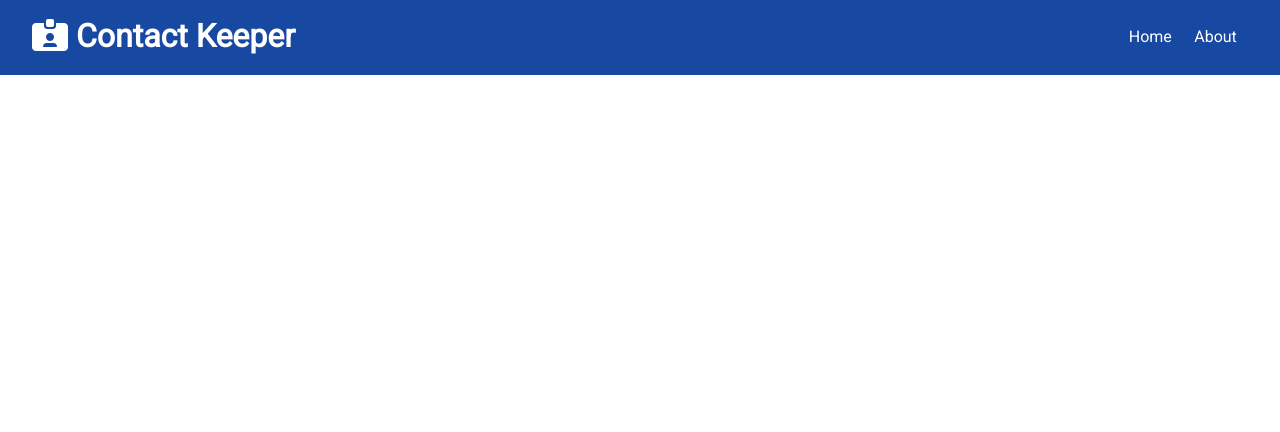
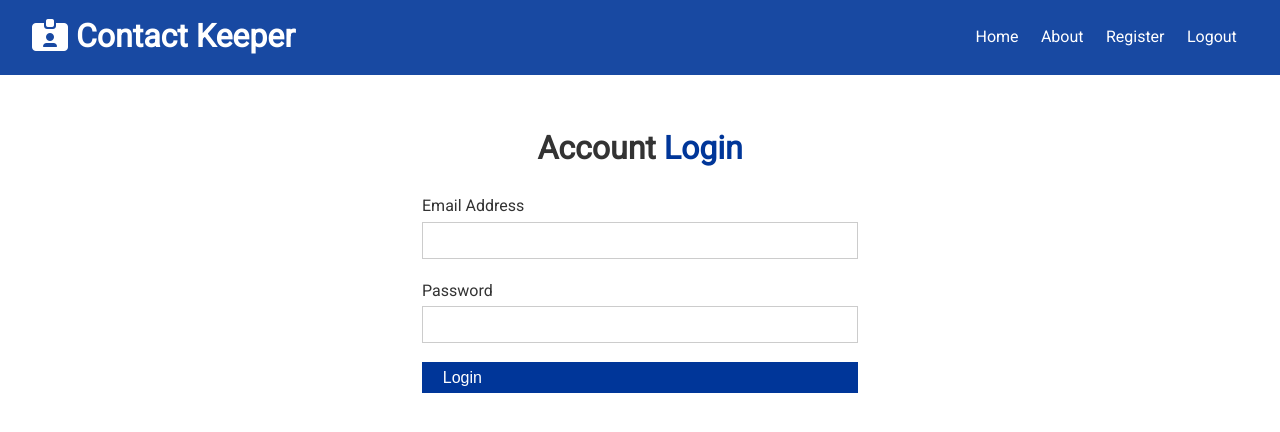
Before and after one commit to jansengsy/contactKeeper, a React (Create React App) app in the folder client/: page /logout in a window 1280 px wide. Shown: the top 432 px of the page. Built offline with nearby package versions, Linux system fonts and the light colour scheme; the HTML template or start-up script is replaced by a standard one.

Commit message:
added Login/register pages, alert item, and alert context

```diff
--- a/client/src/App.js
+++ b/client/src/App.js
@@ -4,9 +4,12 @@
 import { Home } from './components/pages/Home';
 import { About } from './components/pages/About';
 import { Register } from './components/auth/Register';
+import { Login } from './components/auth/Login';
+import { Alerts } from './components/layout/Alerts';
 
 import ContactState from './Context/Contact/ContactState';
 import AuthState from './Context/auth/AuthState';
+import AlertState from './Context/alert/AlertState';
 import './App.css';
 
 const App = () => {
@@ -14,18 +17,22 @@
     // Everything exists inside of the contact state
     <AuthState>
       <ContactState>
+        <AlertState>
           <Router>
             <Fragment className='App'>
               <NavBar />
               <div className='container'>
+                <Alerts />
                 <Switch>
                   <Route exact path='/' component={Home} />
                   <Route exact path='/about' component={About} />
                   <Route exact path='/register' component={Register} />
+                  <Route exact path='/logout' component={Login} />
                 </Switch>
               </div>
             </Fragment>
           </Router>
+        </AlertState>
       </ContactState>
     </AuthState>
   );
--- /dev/null
+++ b/client/src/Context/alert/AlertState.js
@@ -0,0 +1,35 @@
+import React, { useReducer } from 'react';
+import { v4 as uuid } from 'uuid';
+import AlertContext from './alertContext';
+import alertReducer from './alertReducer';
+import { SET_ALERT, REMOVE_ALERT } from '../types';
+
+const AlertState = (props) => {
+  const initialState = [];
+
+  const [state, dispatch] = useReducer(alertReducer, initialState);
+
+  // Set Alert
+  const setAlert = (msg, type, timeout = 5000) => {
+    const id = uuid();
+    dispatch({
+      type: SET_ALERT,
+      payload: { msg, type, id },
+    });
+
+    setTimeout(() => {
+      dispatch({
+        type: REMOVE_ALERT,
+        payload: id,
+      });
+    }, timeout);
+  };
+
+  return (
+    <AlertContext.Provider value={{ alerts: state, setAlert }}>
+      {props.children}
+    </AlertContext.Provider>
+  );
+};
+
+export default AlertState;
--- /dev/null
+++ b/client/src/Context/alert/alertContext.js
@@ -0,0 +1,5 @@
+import { createContext } from 'react';
+
+const alertContext = createContext();
+
+export default alertContext;
--- /dev/null
+++ b/client/src/Context/alert/alertReducer.js
@@ -0,0 +1,13 @@
+import { SET_ALERT, REMOVE_ALERT } from '../types';
+
+export default (state, action) => {
+  switch (action.type) {
+    case SET_ALERT:
+      return [...state, action.payload];
+    case REMOVE_ALERT:
+      console.log(action.payload);
+      return state.filter((alert) => alert.id !== action.payload);
+    default:
+      return state;
+  }
+};
--- a/client/src/components/auth/Login.js
+++ b/client/src/components/auth/Login.js
@@ -0,0 +1,54 @@
+import React, { useState } from 'react';
+
+export const Login = () => {
+  const [user, setUser] = useState({
+    email: '',
+    password: '',
+  });
+
+  const { email, password } = user;
+
+  const onChange = (e) => {
+    setUser({ ...user, [e.target.name]: e.target.value });
+  };
+
+  const onSubmit = (e) => {
+    e.preventDefault();
+    console.log('Login submit');
+  };
+
+  return (
+    <div className='form-container'>
+      <h1>
+        Account <span className='text-primary'>Login</span>
+      </h1>
+      <form onSubmit={onSubmit}>
+        <div className='form-group'>
+          <label htmlFor='email'>Email Address</label>
+          <input
+            type='email'
+            name='email'
+            value={email}
+            onChange={onChange}
+          ></input>
+        </div>
+        <div className='form-group'>
+          <label htmlFor='password'>Password</label>
+          <input
+            type='password'
+            name='password'
+            value={password}
+            onChange={onChange}
+          ></input>
+        </div>
+        <input
+          tpye='submit'
+          value='Login'
+          className='btn btn-primary btn-block'
+        ></input>
+      </form>
+    </div>
+  );
+};
+
+export default Login;
--- a/client/src/components/auth/Register.js
+++ b/client/src/components/auth/Register.js
@@ -1,6 +1,11 @@
-import React, { useState } from 'react';
+import React, { useState, useContext } from 'react';
+import AlertContext from '../../Context/alert/alertContext';
 
 export const Register = () => {
+  const alertContext = useContext(AlertContext);
+
+  const { setAlert } = alertContext;
+
   const [user, setUser] = useState({
     name: '',
     email: '',
@@ -16,7 +21,14 @@
 
   const onSubmit = (e) => {
     e.preventDefault();
-    console.log('Register submit');
+    if (name === '' || email === '' || password === '') {
+      setAlert('Please enter all fields', 'danger');
+    } else if (password !== password2) {
+      setAlert('Passwords do not match', 'danger');
+    } else {
+      setAlert('User added', 'success');
+      console.log('Registered');
+    }
   };
 
   return (
@@ -61,11 +73,13 @@
             onChange={onChange}
           ></input>
         </div>
-        <input
+        <button
           tpye='submit'
           value='Register'
           className='btn btn-primary btn-block'
-        ></input>
+        >
+          Register
+        </button>
       </form>
     </div>
   );
--- /dev/null
+++ b/client/src/components/layout/Alerts.js
@@ -0,0 +1,14 @@
+import React, { useContext } from 'react';
+import AlertContext from '../../Context/alert/alertContext';
+
+export const Alerts = () => {
+  const alertContext = useContext(AlertContext);
+  return (
+    alertContext.alerts.length > 0 &&
+    alertContext.alerts.map((alert) => (
+      <div key={alert.id} className={`alert alert-${alert.type}`}>
+        <i className='fas fa-info-circle' /> {alert.msg}
+      </div>
+    ))
+  );
+};
--- a/client/src/components/layout/Navbar.js
+++ b/client/src/components/layout/Navbar.js
@@ -15,6 +15,12 @@
         <li>
           <Link to='/about'>About</Link>
         </li>
+        <li>
+          <Link to='/register'>Register</Link>
+        </li>
+        <li>
+          <Link to='/login'>Logout</Link>
+        </li>
       </ul>
     </div>
   );
```
Lines whose indentation alone changed are shown as unchanged.
